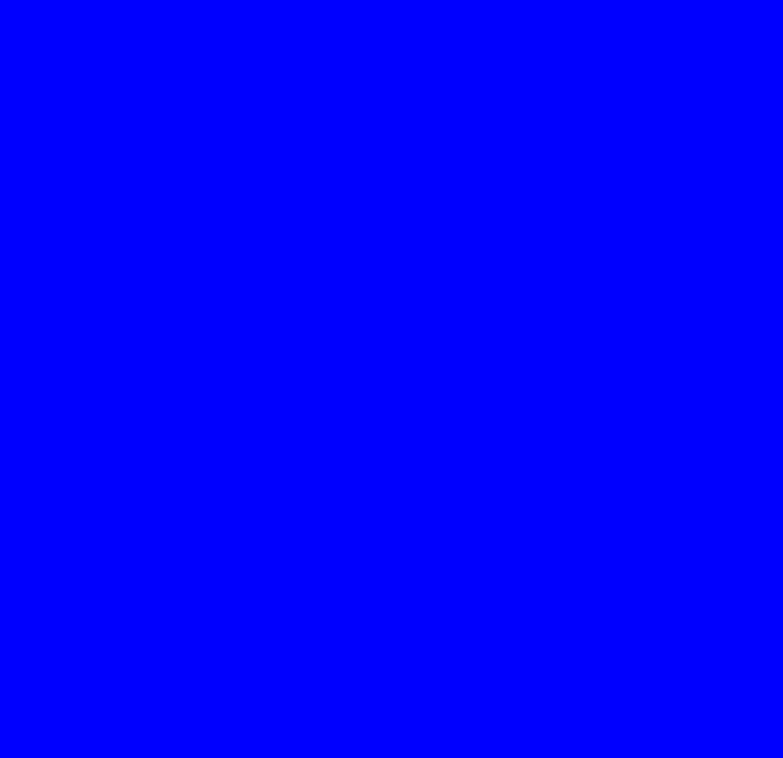
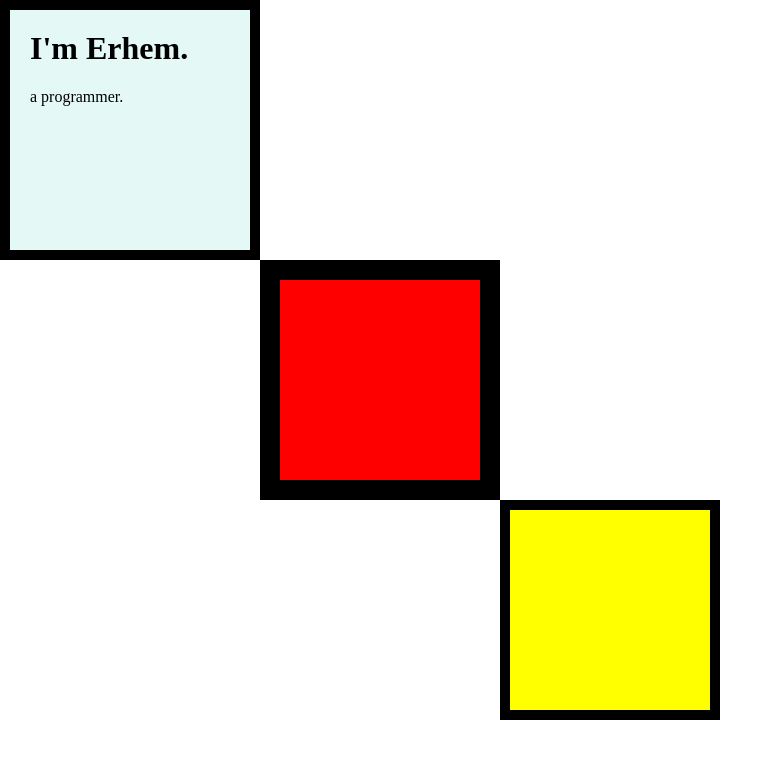
Before and after one commit to erhemdiputra/web-dev-bootcamp, a plain HTML site: page CSS - My Site/index.html in a window 1280 px wide. Shown: the whole page, without its empty margins (0-783 px from the left). Drawn offline with Linux system fonts and the light colour scheme.

Commit message:
add some container

```diff
--- a/CSS - My Site/css/styles.css
+++ b/CSS - My Site/css/styles.css
@@ -1,3 +1,31 @@
 body {
-    background-color: blue;
+    margin: 0;
 }
+
+h1 {
+    margin-top: 0;
+}
+
+.top-container {
+    height: 200px;
+    width: 200px;
+    background-color: #E4F9F5;
+    border: solid 10px;
+    padding: 20px;
+}
+
+.middle-container {
+    height: 200px;
+    width: 200px;
+    background-color: red;
+    border: solid 20px;
+    margin-left: 260px;
+}
+
+.bottom-container {
+    height: 200px;
+    width: 200px;
+    background-color: yellow;
+    border: solid 10px;
+    margin-left: 500px;
+}
--- a/CSS - My Site/index.html
+++ b/CSS - My Site/index.html
@@ -1,11 +1,20 @@
 <html>
     <head>
         <meta charset="utf-8">
-        <title>Erhem</title>
+        <title>Erhem Yu</title>
         <link rel="stylesheet" href="css/styles.css">
         <link rel="icon" href="favicon.ico">
     </head>
     <body>
+        <div class="top-container">
+            <h1>I'm Erhem.</h1>
+            <p>a programmer.</p>
+        </div>
+        <div class="middle-container">
 
+        </div>
+        <div class="bottom-container">
+
+        </div>
     </body>
 </html>
```
